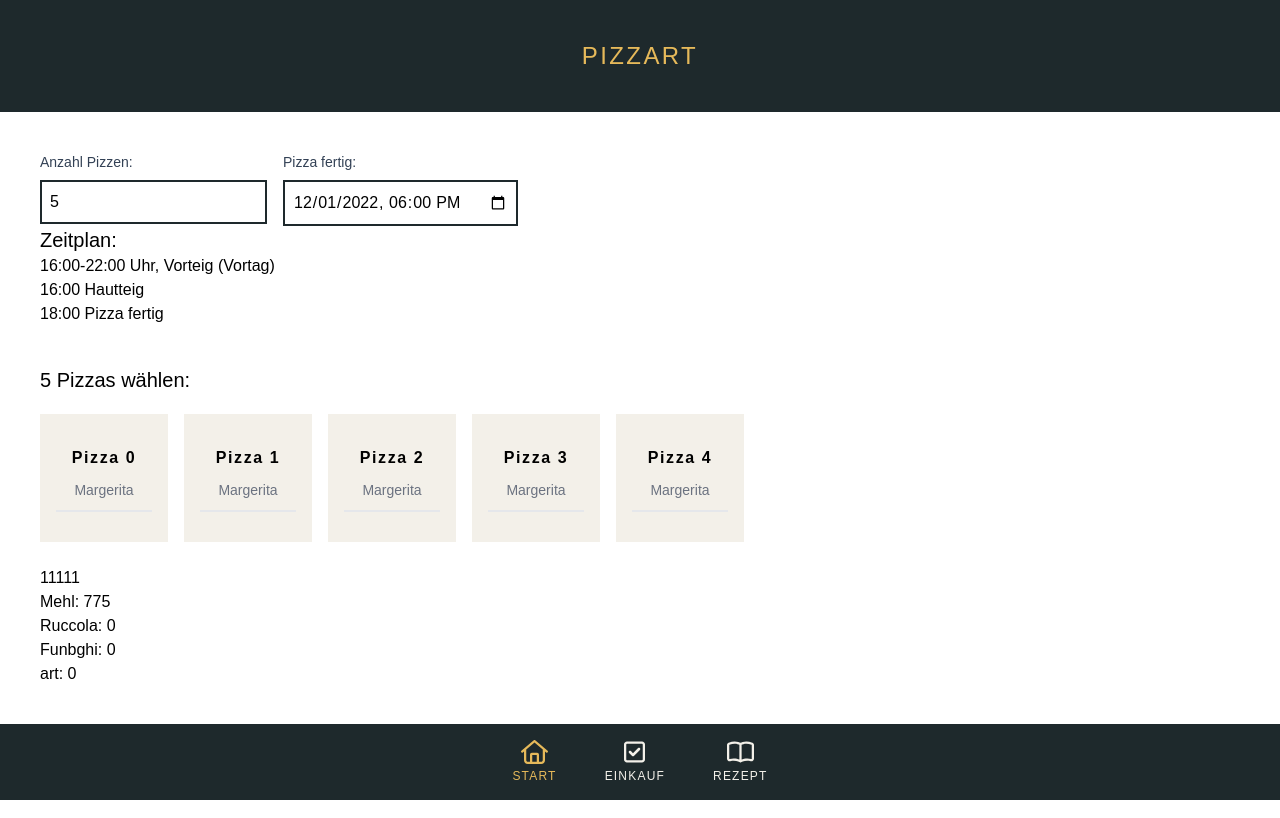
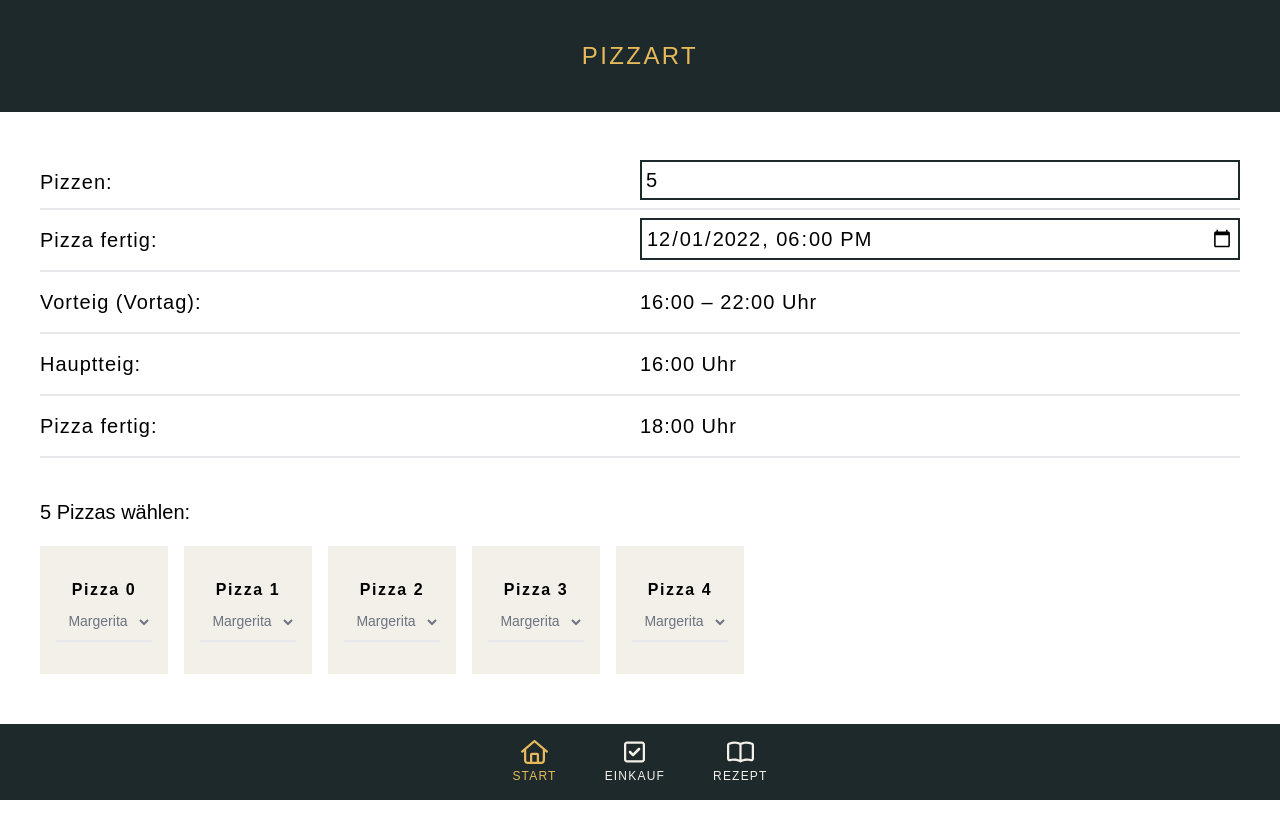
Before and after one commit to timvonfelten/PizzaApp, a React (Create React App) app: page / in a window 1280 px wide. Built offline with nearby package versions, Linux system fonts and the light colour scheme.

Commit message:
V 0.2
Anpassungen Inahlt, fine tuning

```diff
--- a/src/App.js
+++ b/src/App.js
@@ -1,5 +1,3 @@
-import logo from './logo.svg';
-
 import { useEffect, useState } from 'react';
 import Ingredients from './components/Ingredients';
 import Shoppinglist from './components/Shoppinglist';
@@ -17,7 +15,7 @@ function App() {
   // Daten aus Child Komponent an Partner Komponent übergeben Portionen > App.js
   const [portions, setPortions] = useState(5);
 
-  const [pizzaSorte, setPizzaSorte] = useState([1,1,1,1,1]);
+  const [pizzaSorte, setPizzaSorte] = useState(["1","1","1","1","1"]);
 
   // Portionen changer einblenden
   const [view, setView] = useState(true);
@@ -28,6 +26,9 @@ function App() {
   const [time, setTime] = useState("2022-12-01T18:00")
 
   const handlePortionChange = event => {
+    if (event.target.value <= 0){
+      event.target = 1
+    }
     setPortions(event.target.value);
     updatePizza_Sort(event.target.value);
   };
@@ -84,25 +85,42 @@ const finishTime = convertInput(time)
       <div className='m-10 pb-20'>
 
       <div className={viewIndex === "0" ? "visible" : "hidden"}>
+        <div className='flex flex-wrap text-xl tracking-wider pt-2 pb-2 border-b-2'>
+          <div className='w-1/2 mt-2 pb-1'>Pizzen:</div>
+          <div className='w-1/2'><input className="border-2 border-black p-1 w-full" type="number" min="1" max="30" value={portions} onChange={handlePortionChange}/></div>
+        </div>
+        <div className='flex flex-wrap text-xl tracking-wider pt-2 pb-2 border-b-2'>
+          <div className='w-1/2 mt-2 pb-2'>Pizza fertig:</div>
+          <div className='w-1/2'><input className="border-2 border-black p-1 w-full" type="datetime-local" value={time} onChange={handleTimeChange}/></div>
+        </div>
+        <div className='flex flex-wrap text-xl tracking-wider pt-2 pb-2 border-b-2'>
+          <div className='w-1/2 mt-2 pb-2'>Vorteig (Vortag):</div>
+          <div className='w-1/2 mt-2 pb-2'><p>{subHours(26, finishTime)} – {subHours(20, finishTime)} Uhr</p></div>
+        </div>
+        <div className='flex flex-wrap text-xl tracking-wider pt-2 pb-2 border-b-2'>
+          <div className='w-1/2 mt-2 pb-2'>Hauptteig:</div>
+          <div className='w-1/2 mt-2 pb-2'><p>{subHours(26, finishTime)} Uhr</p></div>
+        </div>
+        <div className='flex flex-wrap text-xl tracking-wider pt-2 pb-2 border-b-2'>
+          <div className='w-1/2 mt-2 pb-2'>Pizza fertig:</div>
+          <div className='w-1/2 mt-2 pb-2'><p>{subHours(0, finishTime)} Uhr</p></div>
+        </div>
+
+
         <div className=''>
+          {/*
           <div className=''>
             <form className='flex flex-wrap'>
                 <label className="mr-4">
                     <span className="block text-sm font-medium text-slate-700 mb-2">Anzahl Pizzen:</span>
-                    <input className="border-2 border-black p-2" type="number" value={portions} onChange={handlePortionChange}/>
+                    <input className="border-2 border-black p-2" type="number" min="1" max="30" value={portions} onChange={handlePortionChange}/>
                 </label>
                 <label className="">
                     <span className="block text-sm font-medium text-slate-700 mb-2">Pizza fertig:</span>
                     <input className="border-2 border-black p-2" type="datetime-local" value={time} onChange={handleTimeChange}/>
                 </label>
             </form>
-          </div>
-          <div className=''>
-            <h1 className='text-xl'>Zeitplan:</h1>
-            <p>{subHours(26, finishTime)}-{subHours(20, finishTime)} Uhr, Vorteig (Vortag)</p>
-            <p>{subHours(26, finishTime)} Hautteig</p>
-            <p>{subHours(0, finishTime)} Pizza fertig</p>
-          </div>
+          </div>*/}
         </div>
         <div>
           <h1 className='text-xl mt-10 mb-5'>{portions} Pizzas wählen:</h1>
@@ -112,7 +130,7 @@ const finishTime = convertInput(time)
               Object.keys(pizzaSorte).map( (item) => (
                 <div className='w-32 h-32 bg-light p-4 m-2'>
                 <h1 className='tracking-widest font-bold mt-4'>Pizza {item}</h1>
-                <select className='py-2.5 px-0 w-full text-sm text-center text-gray-500 bg-transparent border-0 border-b-2 border-gray-200 appearance-none dark:text-black dark:border-gray-700 focus:outline-none focus:ring-0 focus:text-black focus:border-gray-200 peer' defaultValue={pizzaSorte[item]} onChange={ (event) =>
+                <select className='py-2.5 px-0 w-full text-sm text-center text-gray-500 bg-transparent border-0 border-b-2 border-gray-200 dark:text-black dark:border-gray-700 focus:outline-none focus:ring-0 focus:text-black focus:border-gray-200 peer' defaultValue={pizzaSorte[item]} onChange={ (event) =>
                     {
                       var value = event.target.value;
                       var k = [...pizzaSorte];
@@ -130,28 +148,18 @@ const finishTime = convertInput(time)
               ))
           }
           </div>
-          <div>{pizzaSorte}</div>
-          <div>Mehl: {ingredients.mehl}</div>
-          <div>Ruccola: {ingredients.ruccola}</div>
-          <div>Funbghi: {ingredients.pilze}</div>
-          <div>art: {ingredients.artischocken}</div>
-
-
         </div>
       </div>
 
       <div className={viewIndex === "1" ? "visible" : "hidden"} >
         <Ingredients portions={portions} pizzaSorte={pizzaSorte} setIngredients={setIngredients}></Ingredients>
       </div>
-
       <div className={viewIndex === "2" ? "visible" : "hidden"} >
       <Shoppinglist category="Einkaufsliste" ingredients={ingredients}></Shoppinglist>
       </div>
-
       <div className={viewIndex === "3" ? "visible" : "hidden"}>
       <Timetable time={finishTime} ingredients={ingredients} portions={portions}></Timetable>
       </div>
-
       </div>
     </div>
   );
```
